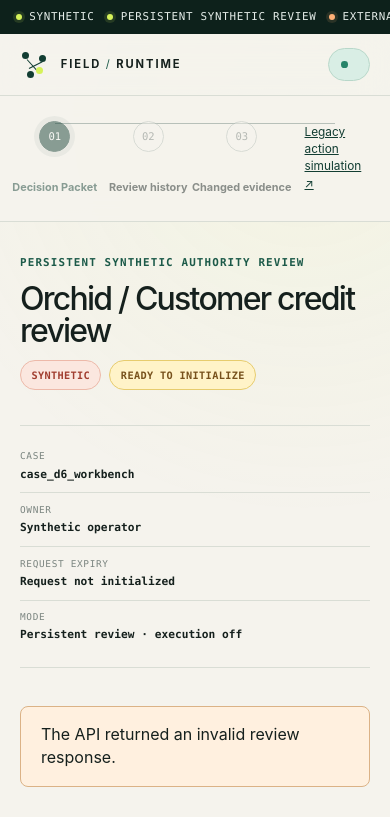
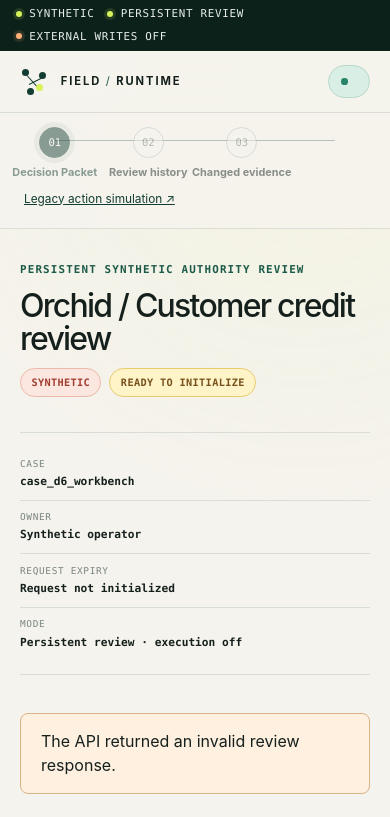
Before and after one commit to Mehtapozkan/fieldruntime-core, a website: page apps/admin/public/index.html in a window 390 px wide. Shown: the top 817 px of the page. Drawn offline with Linux system fonts and the light colour scheme; no server answers.

Commit message:
Keep review safety labels and legacy navigation visible on narrow screens

```diff
--- a/apps/admin/public/authority-workbench.js
+++ b/apps/admin/public/authority-workbench.js
@@ -190,6 +190,9 @@ export function mountAuthorityWorkbench() {
   const stage = $("stage-content"),
     nav = $("stage-navigation");
   $("announcement").classList.add("announcement--sr-only");
+  $("experience-mode")
+    .closest(".safety-rail")
+    .classList.add("safety-rail--review");
   let active = "packet",
     seat = "finance",
     decision = "approve",
@@ -422,7 +425,7 @@ export function mountAuthorityWorkbench() {
       : "Request not initialized";
     $("case-mode").textContent = "Persistent review · execution off";
     $("case-due-label").textContent = "REQUEST EXPIRY";
-    $("experience-mode").textContent = "Persistent synthetic review";
+    $("experience-mode").textContent = "Persistent review";
     $("state-pill").parentElement.setAttribute("aria-label", "Request status");
     $("severity-pill").textContent = "Synthetic";
     $("state-pill").textContent = state.packet
@@ -446,12 +449,15 @@ export function mountAuthorityWorkbench() {
       );
       navigation.append(control);
     }
-    navigation.append(
-      el("a", "Legacy action simulation ↗", "review-legacy-link", {
+    const legacyLink = el(
+      "a",
+      "Legacy action simulation ↗",
+      "review-legacy-link",
+      {
         href: "/?view=legacy",
-      }),
+      },
     );
-    nav.replaceChildren(navigation);
+    nav.replaceChildren(navigation, legacyLink);
     const content = box("runtime-review");
     const notice = box(
       `review-notice${state.error ? " review-notice--error" : ""}`,
--- a/apps/admin/public/workbench.css
+++ b/apps/admin/public/workbench.css
@@ -2037,11 +2037,16 @@ button {
 .review-legacy-link {
   display: block;
   margin-top: 2rem;
-  color: #bfd6c9;
+  color: var(--forest);
   font-size: 0.74rem;
   text-decoration: underline;
 }
 @media (max-width: 760px) {
+  .safety-rail--review {
+    flex-wrap: wrap;
+    gap: 0.4rem 0.8rem;
+    overflow: visible;
+  }
   .review-grid {
     grid-template-columns: 1fr;
   }
@@ -2051,7 +2056,6 @@ button {
     padding: 1.15rem;
   }
   .review-legacy-link {
-    margin: 1rem;
-    color: var(--forest);
-  }
-}
+    margin: 0.5rem 1rem;
+  }
+}
```
Also changed, not shown: tests/browser/authority-workbench.spec.mjs (+12 -0 lines).
